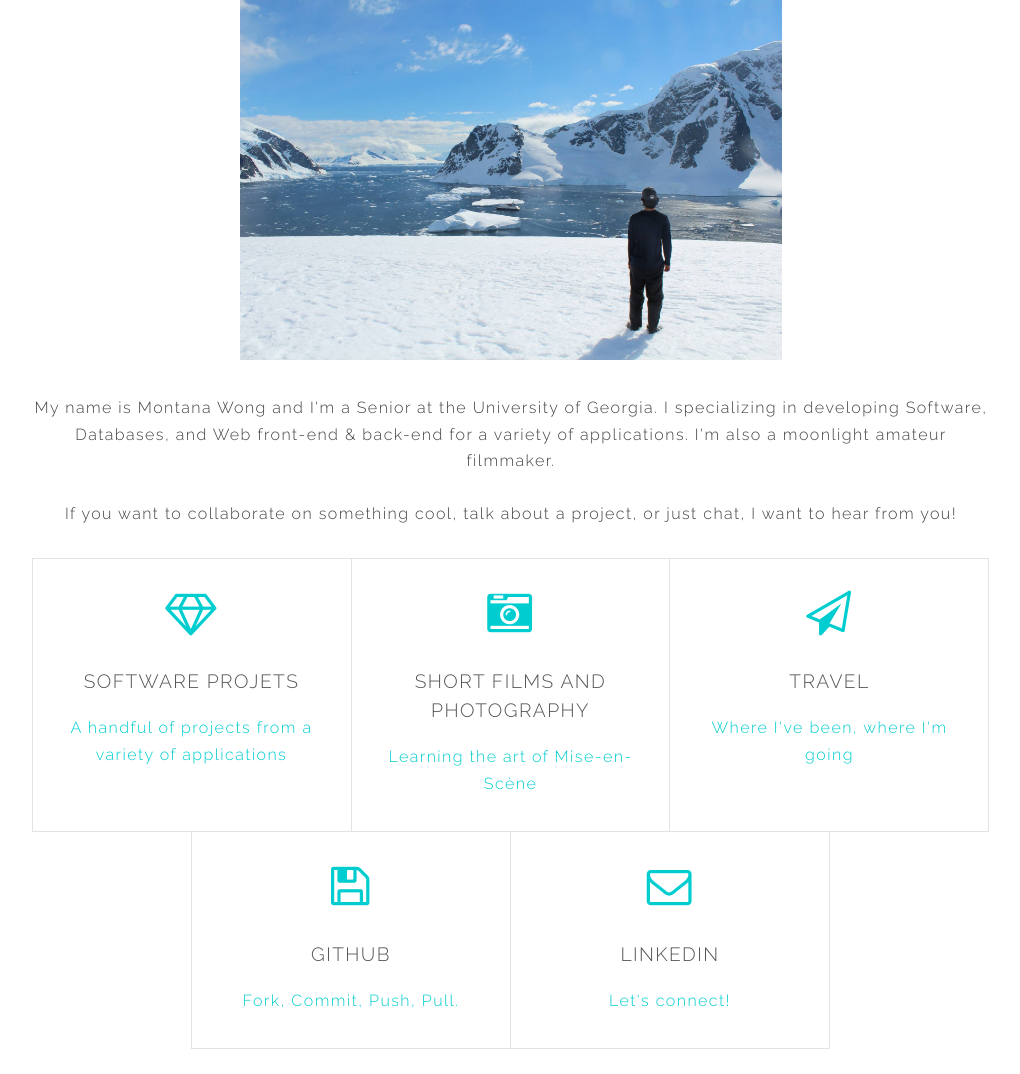
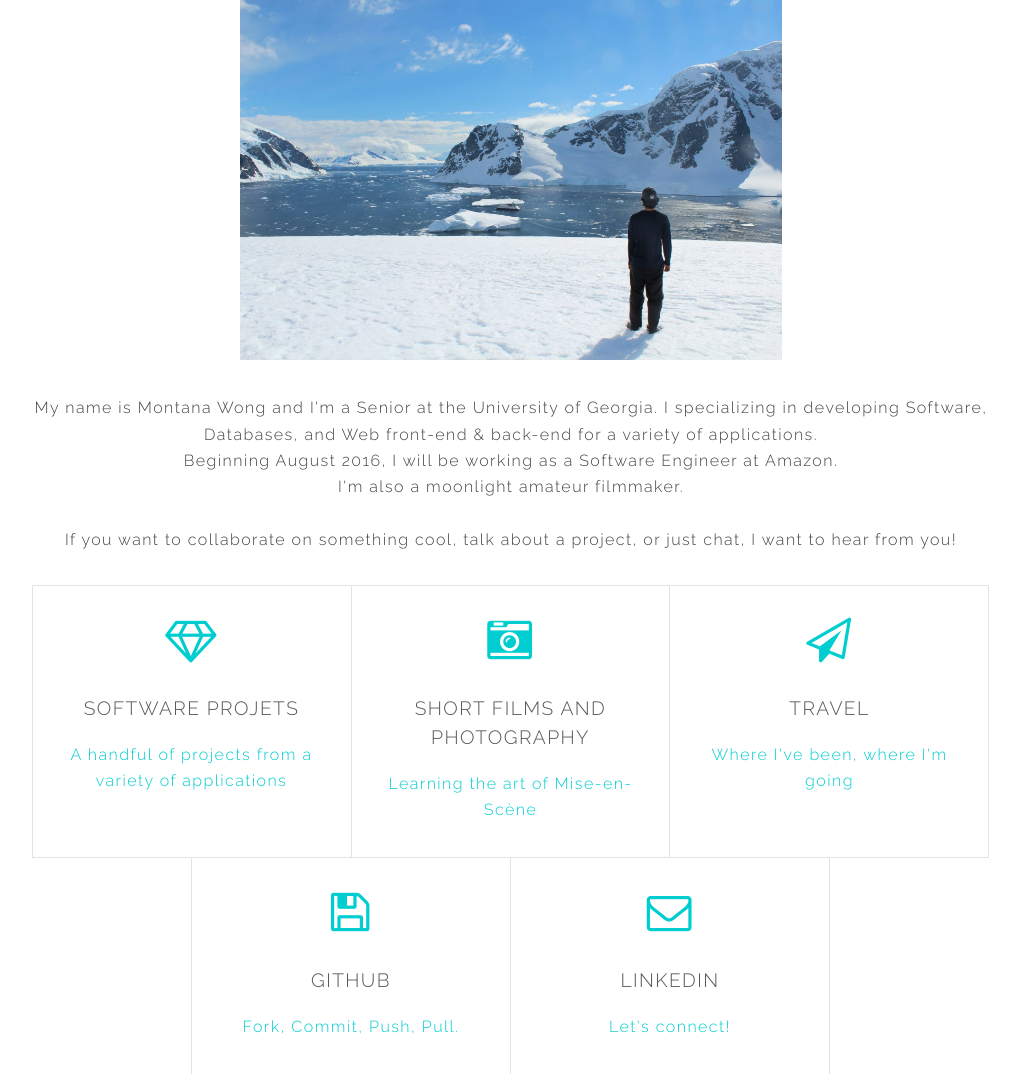
Before and after one commit to montycheese/online-portfolio, a PHP site: page / in a window 1280 px wide. Shown: the part 686-1760 px from the top of the page, without its empty margins (129-1149 px from the left). Run offline with PHP 8.4, Linux system fonts and the light colour scheme.

Commit message:
Updated bio

```diff
--- a/index.php
+++ b/index.php
@@ -38,7 +38,8 @@
         <span  style="text-align: center;max-width:100%;"><img id="fullsize" src="images/antarctica.jpg" style="width:542px;" alt="Me" ></span>
         <br/><br/>
         <p>My name is Montana Wong and I'm a Senior at the University of Georgia. I specializing in developing Software, Databases,
-            and Web front-end & back-end for a variety of applications.
+            and Web front-end & back-end for a variety of applications.<br/> Beginning August 2016, I will be working as
+            a Software Engineer at Amazon.<br/>
             I'm also a moonlight amateur filmmaker.<br/><br/>
             If you want to collaborate on something cool,
             talk about a project, or just chat,
```
